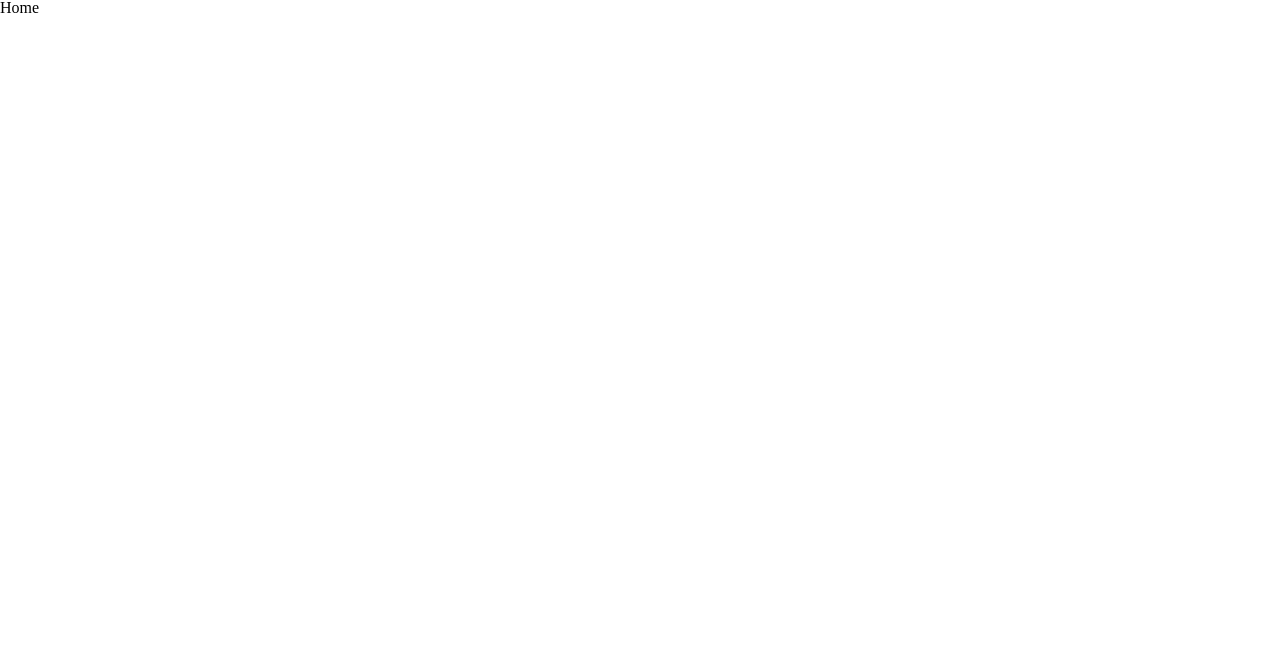
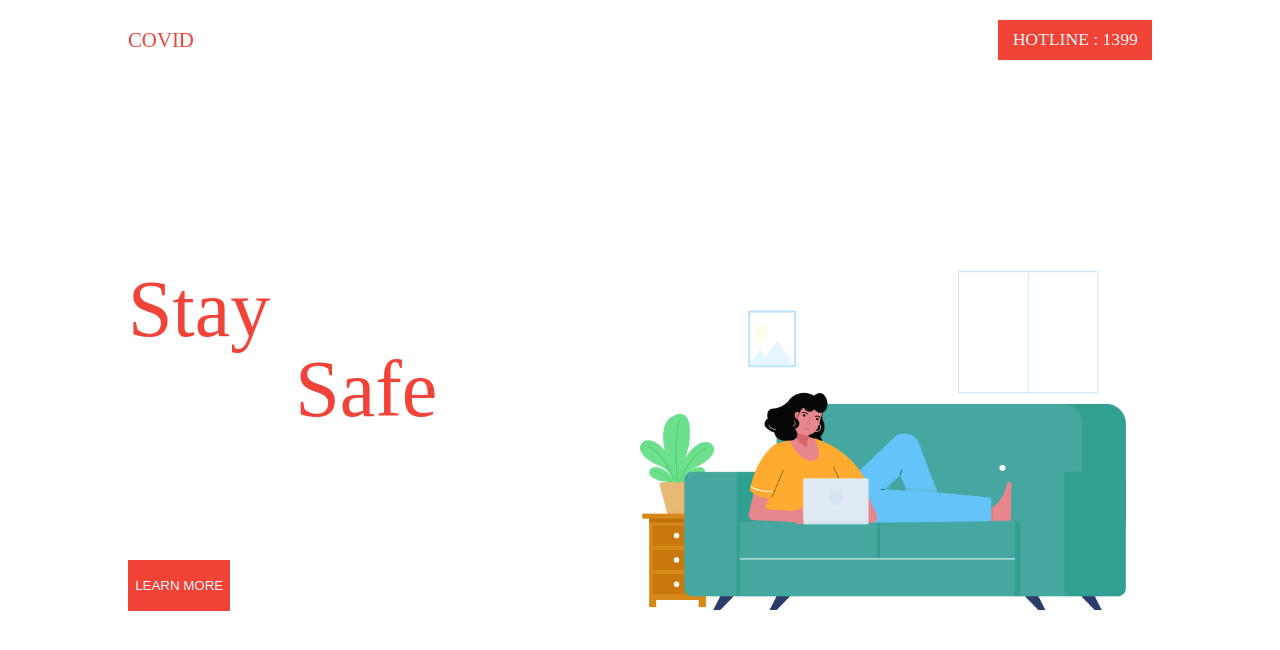
Before and after one commit to sum-in-e/covid19, a React (Create React App) app: page /#/ in a window 1280 px wide. Shown: the top 650 px of the page. Built offline with nearby package versions, Linux system fonts and the light colour scheme.

Commit message:
home style 작업

```diff
--- a/src/routes/Home.js
+++ b/src/routes/Home.js
@@ -1,7 +1,101 @@
-import React from 'react';
+import React, { useState } from 'react';
+import styled from 'styled-components';
+import covidApi from '../api';
+import Header from '../components/Header';
 
 const Home = () => {
-	return <h1>Home</h1>;
+	const [item, setItem] = useState('Home');
+	// const hi = covidApi.countryStatus('S. Korea');
+
+	return (
+		<Container className="Home">
+			<Header />
+			<Main>
+				<Introduction>
+					<TextContainer>
+						<TextBox>
+							<TextRed>Stay</TextRed>
+							<TextWhite>Home</TextWhite>
+						</TextBox>
+						<TextBox>
+							<TextWhite>Stay</TextWhite>
+							<TextRed>Safe</TextRed>
+						</TextBox>
+					</TextContainer>
+					<P>Coronavirus disease (COVID-19) is an disease caused by a newly discovered coronavirus.</P>
+					<Btn>LEARN MORE</Btn>
+				</Introduction>
+				<Img url={require('../assets/home.png')} />
+				<StatusKR></StatusKR>
+			</Main>
+		</Container>
+	);
 };
 
+const Container = styled.div``;
+
+const Main = styled.main`
+	display: grid;
+	grid-template-rows: 1fr;
+	grid-template-columns: repeat(2, 1fr);
+	padding: 0 10vw;
+	height: 90vh;
+	width: 100%;
+`;
+
+const Introduction = styled.section`
+	display: flex;
+	flex-direction: column;
+	justify-content: center;
+`;
+
+const TextContainer = styled.div`
+	margin-bottom: 3rem;
+`;
+
+const TextBox = styled.div`
+	display: flex;
+	font-size: 5rem;
+`;
+
+const TextRed = styled.p`
+	padding-right: 1rem;
+	color: #f14338;
+`;
+
+const TextWhite = styled.p`
+	padding-right: 1rem;
+	font-weight: bold;
+	color: white;
+`;
+
+const P = styled.p`
+	margin-bottom: 3rem;
+	font-size: 1.1rem;
+	color: white;
+`;
+
+const Btn = styled.button`
+	height: 7%;
+	width: 20%;
+	background-color: #f14338;
+	outline: none;
+	border: none;
+	color: white;
+	cursor: pointer;
+`;
+
+const Img = styled.section`
+	height: auto;
+	width: 95%;
+	background-image: url(${props => props.url});
+	background-size: contain;
+	background-repeat: no-repeat;
+	background-position: center;
+`;
+
+const StatusKR = styled.section`
+	grid-column: 1 / -1;
+`;
+
 export default Home;
```
